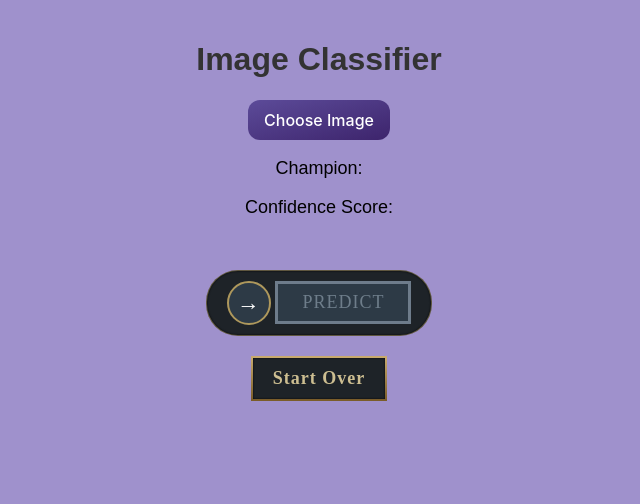
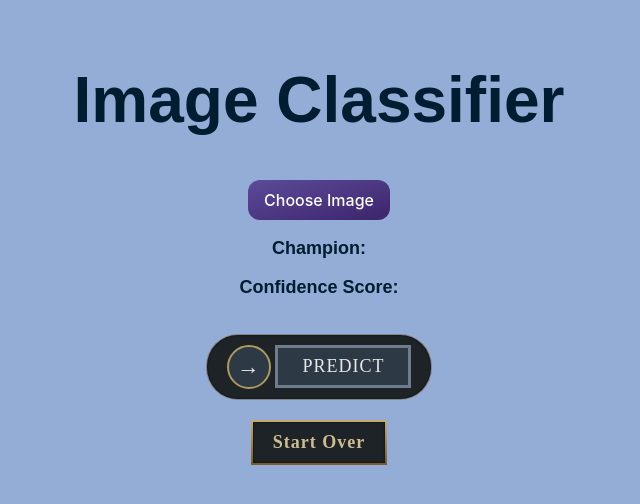
Before and after one commit to aabasiyanik/LeagueChampionsSplashRecognition, a Flask app: page / in a window 1280 px wide. Shown: the top 504 px of the page, without its empty margins (321-961 px from the left). Run offline with Flask 3, Linux system fonts and the light colour scheme.

Commit message:
changed the coloring of the text/button and more. Also made some size adjustments

```diff
--- a/templates/index.html
+++ b/templates/index.html
@@ -4,18 +4,22 @@
     <title>Image Classifier</title>
     <style>
         body {
-            background-color: #9F91CC;
+            background-color: #94ADD7;
             font-family: Arial, sans-serif;
             text-align: center;
             margin: 0;
             padding: 20px;
         }
         h1 {
-            color: #333;
+        font-size: clamp(4rem, 5vmin, 7rem);
+        font-family: sans-serif;
+        color: #001C30;
         }
         p {
             font-size: 18px;
             margin-bottom: 10px;
+            color: #001C30;
+            font-weight: bold;
         }
         a {
             color: #5C4B99;
@@ -84,13 +88,13 @@
             display: flex;
             justify-content: center;
             align-items: center;
-            margin-top: 2rem;
+            margin-top: 1rem;
         }
 
         .predict-btn-link {
             display: flex;
             align-items: center;
-            border: 1px solid rgba(174, 152, 92, 0.45);
+            border: 1px solid rgba(252, 251, 247, 0.45);
             border-radius: 2rem;
             text-decoration: none;
             cursor: pointer;
@@ -117,16 +121,22 @@
         .predict-btn-circle p {
             font-size: 1.4rem;
             margin: 0;
+            color: #e7e7e7;
         }
 
         .predict-btn-rectangle {
             padding: 0.5rem 1.5rem;
             border: 3px solid rgba(125, 140, 154, 0.82);
             background: #2d3a46;
-            color: rgba(125, 140, 154, 0.82);
+            color: #e7e7e7;
             font-weight: 500;
             text-transform: uppercase;
             margin-left: 0.3rem;
+        }
+
+        ::selection {
+            background-color: #D1363A;
+            color: #ffffff;
         }
     </style>
 </head>
@@ -156,8 +166,10 @@
         </button>
 
     </div>
-    <div><button onclick="window.location.href='/start_over'">Start Over</button></div>
 
+    <div>
+        <button onclick="window.location.href='/start_over'">Start Over</button>
+    </div>
     <script>
         function validateForm() {
             var imageInput = document.getElementById("imageInput");
```
Also changed, not shown: templates/results.html (+11 -2 lines).
